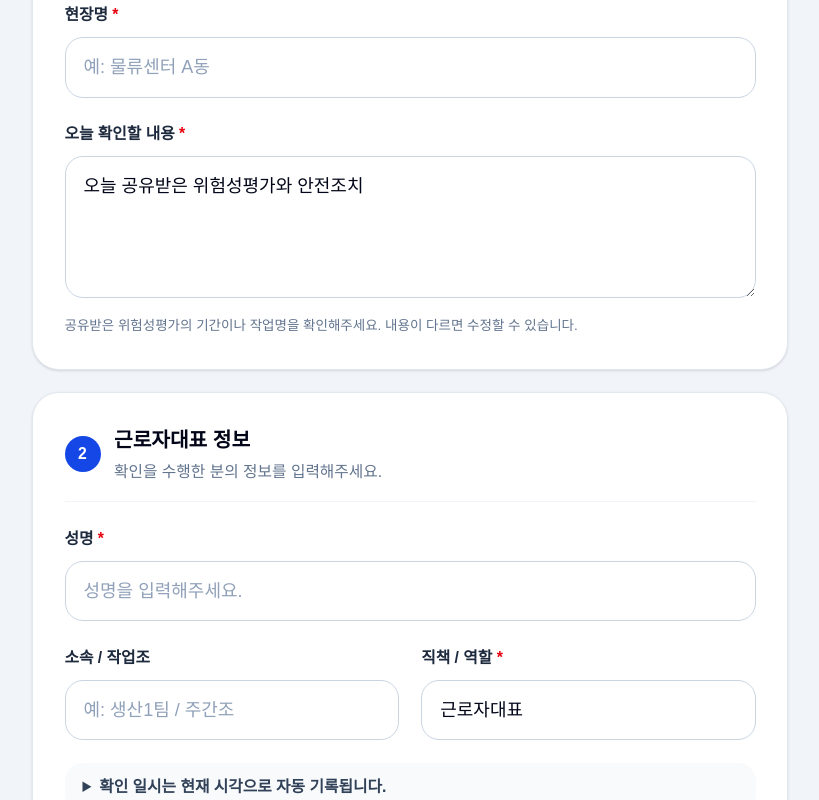
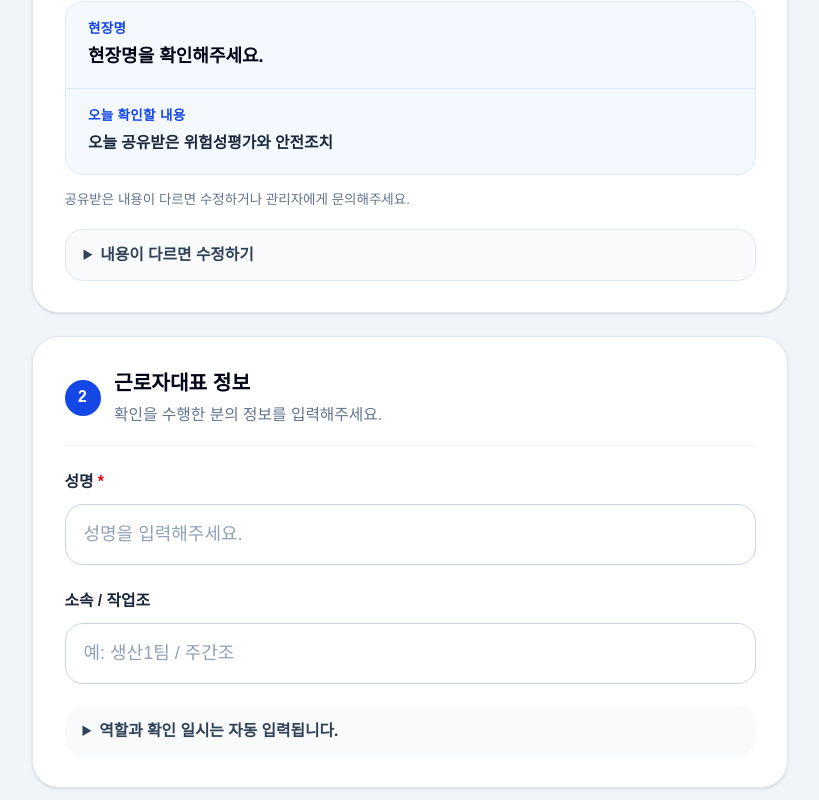
Before and after one commit to safemetrica/safe-metrica, a Next.js app: page /field/representative-confirmation in a window 1280 px wide. Shown: the part 480-1280 px from the top of the page, without its empty margins (230-1049 px from the left). Built offline with nearby package versions, Linux system fonts and the light colour scheme.

Commit message:
fix: present representative confirmation target as summary

```diff
--- a/src/app/field/representative-confirmation/WorkerRepresentativeConfirmationForm.tsx
+++ b/src/app/field/representative-confirmation/WorkerRepresentativeConfirmationForm.tsx
@@ -90,6 +90,8 @@ export default function WorkerRepresentativeConfirmationForm({
   initialConfirmationScope,
   initialRiskAssessmentId,
 }: Props) {
+  const [siteName, setSiteName] = useState(initialSiteName);
+  const [confirmationScope, setConfirmationScope] = useState(initialConfirmationScope || "오늘 공유받은 위험성평가와 안전조치");
   const [hasObjection, setHasObjection] = useState(false);
   const [opinion, setOpinion] = useState("");
   const [consentChecked, setConsentChecked] = useState(false);
@@ -103,15 +105,26 @@ export default function WorkerRepresentativeConfirmationForm({
     const form = event.currentTarget;
     const formData = new FormData(form);
     const riskAssessmentId = String(formData.get("riskAssessmentId") ?? "").trim();
+    const siteNameValue = String(formData.get("siteName") ?? "").trim();
     const confirmationScope = String(formData.get("confirmationScope") ?? "").trim();
     const opinionValue = opinion.trim();
+
+    if (!siteNameValue) {
+      setSubmission({ status: "error", message: "현장명을 확인해주세요." });
+      const editor = document.getElementById("confirmationTargetEditor");
+      if (editor instanceof HTMLDetailsElement) editor.open = true;
+      focusField(form, "editSiteName");
+      return;
+    }
 
     if (!riskAssessmentId && !confirmationScope) {
       setSubmission({
         status: "error",
         message: "오늘 확인할 내용을 입력해주세요.",
       });
-      focusField(form, "confirmationScope");
+      const editor = document.getElementById("confirmationTargetEditor");
+      if (editor instanceof HTMLDetailsElement) editor.open = true;
+      focusField(form, "editConfirmationScope");
       return;
     }
 
@@ -139,7 +152,7 @@ export default function WorkerRepresentativeConfirmationForm({
 
     const payload = {
       companyCode: String(formData.get("companyCode") ?? "").trim(),
-      siteName: String(formData.get("siteName") ?? "").trim(),
+      siteName: siteNameValue,
       riskAssessmentId: riskAssessmentId || null,
       confirmationScope: confirmationScope || null,
       representativeName: String(formData.get("representativeName") ?? "").trim(),
@@ -240,17 +253,35 @@ export default function WorkerRepresentativeConfirmationForm({
 
             <input type="hidden" name="companyCode" value={initialCompanyCode} />
             <input type="hidden" name="riskAssessmentId" value={initialRiskAssessmentId} />
+            <input type="hidden" name="siteName" value={siteName} />
+            <input type="hidden" name="confirmationScope" value={confirmationScope} />
 
-            <div className="mt-5">
-              <label className={labelClassName} htmlFor="siteName">현장명 <span className="text-red-600">*</span></label>
-              <input id="siteName" name="siteName" required maxLength={200} defaultValue={initialSiteName} autoComplete="organization-title" placeholder="예: 물류센터 A동" className={inputClassName} />
+            <dl className="mt-5 overflow-hidden rounded-2xl border border-blue-100 bg-blue-50/70">
+              <div className="border-b border-blue-100 px-4 py-4 sm:px-5">
+                <dt className="text-xs font-black tracking-wide text-blue-700">현장명</dt>
+                <dd className="mt-1 text-base font-black leading-6 text-slate-950">{siteName || "현장명을 확인해주세요."}</dd>
               </div>
+              <div className="px-4 py-4 sm:px-5">
+                <dt className="text-xs font-black tracking-wide text-blue-700">오늘 확인할 내용</dt>
+                <dd className="mt-1 whitespace-pre-wrap text-sm font-bold leading-6 text-slate-800">{confirmationScope || "확인할 내용을 확인해주세요."}</dd>
+              </div>
+            </dl>
 
-            <div className="mt-5">
-              <label className={labelClassName} htmlFor="confirmationScope">오늘 확인할 내용 <span className="text-red-600">*</span></label>
-              <textarea id="confirmationScope" name="confirmationScope" required maxLength={2000} rows={4} defaultValue={initialConfirmationScope || "오늘 공유받은 위험성평가와 안전조치"} placeholder="예: 상하차 작업 위험성평가 및 안전조치" className={`${inputClassName} resize-y leading-6`} />
-              <p className="mt-2 text-xs leading-5 text-slate-500">공유받은 위험성평가의 기간이나 작업명을 확인해주세요. 내용이 다르면 수정할 수 있습니다.</p>
+            <p className="mt-3 text-xs font-medium leading-5 text-slate-500">공유받은 내용이 다르면 수정하거나 관리자에게 문의해주세요.</p>
+
+            <details id="confirmationTargetEditor" className="mt-4 rounded-2xl border border-slate-200 bg-slate-50 px-4 py-3 text-sm text-slate-600">
+              <summary className="cursor-pointer font-bold text-slate-700">내용이 다르면 수정하기</summary>
+              <div className="mt-4 space-y-4 border-t border-slate-200 pt-4">
+                <div>
+                  <label className={labelClassName} htmlFor="editSiteName">현장명 <span className="text-red-600">*</span></label>
+                  <input id="editSiteName" maxLength={200} value={siteName} onChange={(event) => setSiteName(event.target.value)} autoComplete="organization-title" placeholder="예: 물류센터 A동" className={inputClassName} />
                 </div>
+                <div>
+                  <label className={labelClassName} htmlFor="editConfirmationScope">오늘 확인할 내용 <span className="text-red-600">*</span></label>
+                  <textarea id="editConfirmationScope" maxLength={2000} rows={4} value={confirmationScope} onChange={(event) => setConfirmationScope(event.target.value)} placeholder="예: 상하차 작업 위험성평가 및 안전조치" className={`${inputClassName} resize-y leading-6`} />
+                </div>
+              </div>
+            </details>
           </section>
 
           <section className="rounded-3xl border border-slate-200 bg-white p-5 shadow-sm sm:p-7">
@@ -266,21 +297,21 @@ export default function WorkerRepresentativeConfirmationForm({
               <label className={labelClassName} htmlFor="representativeName">성명 <span className="text-red-600">*</span></label>
               <input id="representativeName" name="representativeName" required maxLength={100} autoComplete="name" placeholder="성명을 입력해주세요." className={inputClassName} />
             </div>
-            <div className="mt-5 grid gap-5 sm:grid-cols-2">
-              <div>
+            <div className="mt-5">
               <label className={labelClassName} htmlFor="representativeDepartment">소속 / 작업조</label>
               <input id="representativeDepartment" name="representativeDepartment" maxLength={200} autoComplete="organization-title" placeholder="예: 생산1팀 / 주간조" className={inputClassName} />
             </div>
+            <details className="mt-5 rounded-2xl bg-slate-50 px-4 py-3 text-sm text-slate-600">
+              <summary className="cursor-pointer font-bold text-slate-700">역할과 확인 일시는 자동 입력됩니다.</summary>
+              <div className="mt-3 grid gap-4 border-t border-slate-200 pt-3 sm:grid-cols-2">
                 <div>
-                <label className={labelClassName} htmlFor="representativeRole">직책 / 역할 <span className="text-red-600">*</span></label>
+                  <label className={labelClassName} htmlFor="representativeRole">직책 / 역할</label>
                   <input id="representativeRole" name="representativeRole" required maxLength={200} defaultValue="근로자대표" placeholder="예: 근로자대표, 작업조 대표" className={inputClassName} />
                 </div>
-            </div>
-            <details className="mt-5 rounded-2xl bg-slate-50 px-4 py-3 text-sm text-slate-600">
-              <summary className="cursor-pointer font-bold text-slate-700">확인 일시는 현재 시각으로 자동 기록됩니다.</summary>
-              <div className="mt-3">
+                <div>
                   <label className={labelClassName} htmlFor="confirmedAt">확인 일시</label>
                   <input id="confirmedAt" name="confirmedAt" type="datetime-local" required defaultValue={confirmedAt} className={inputClassName} />
+                </div>
               </div>
             </details>
           </section>
```
Lines whose indentation alone changed are shown as unchanged.
